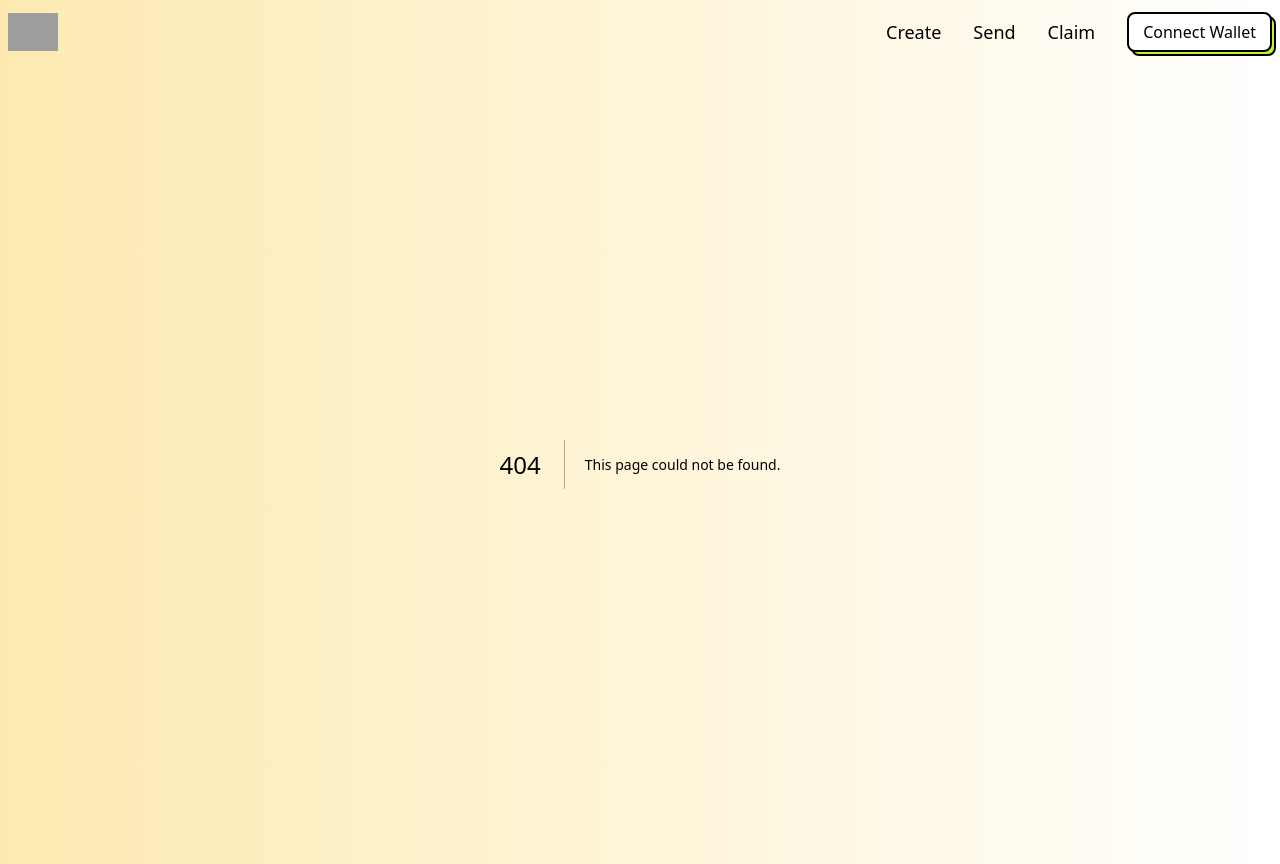
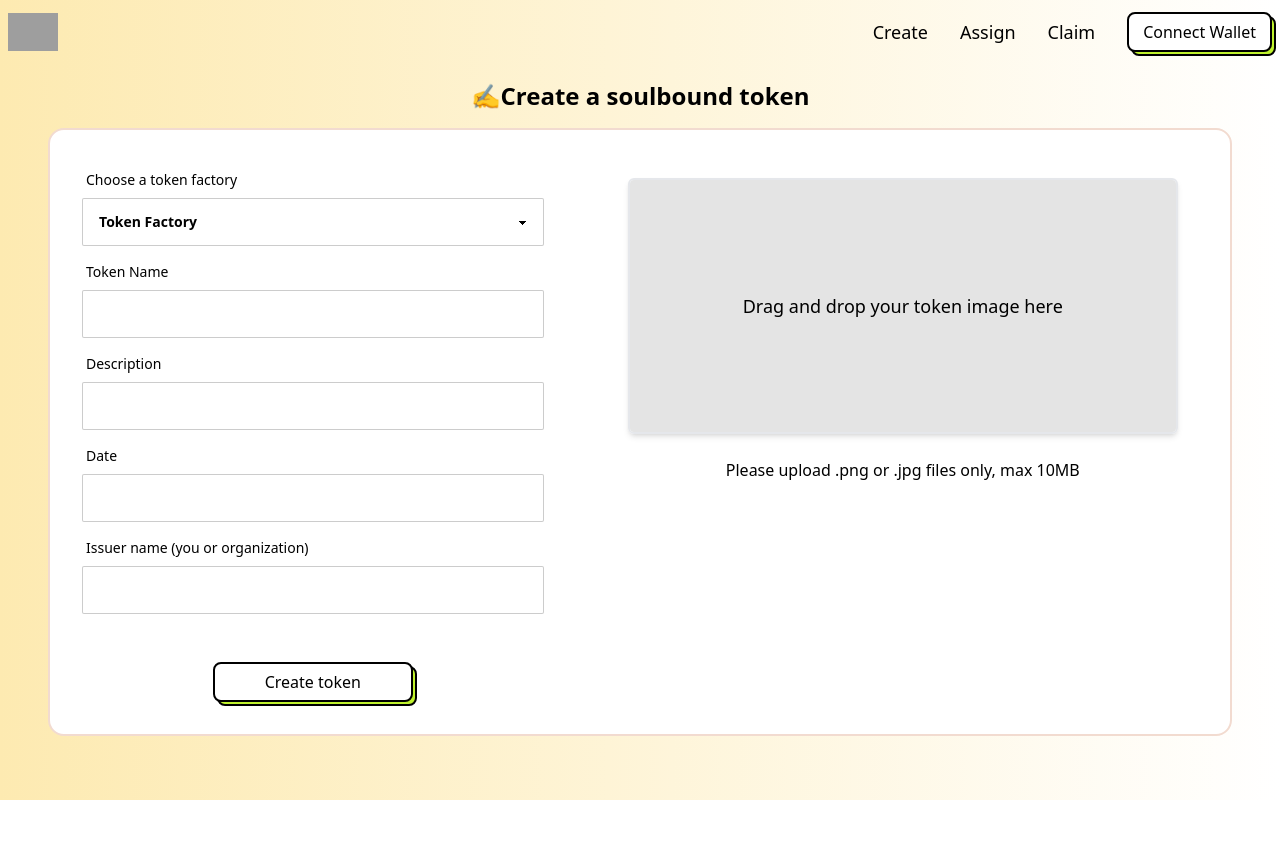
Before and after one commit to ChrisAbdo/HACKFEVM-FRONTEND, a Next.js app: page /create in a window 1280 px wide. Before the commit this address had no page. After the commit the page ends 800 px from the top, so only its background shows below. Built offline with nearby package versions, Linux system fonts and the light colour scheme; grey boxes are pictures that could not be loaded.

Commit message:
ADDED: create page and fixed other issues

```diff
--- a/components/LandingPage.jsx
+++ b/components/LandingPage.jsx
@@ -1,6 +1,14 @@
 import React from "react";
 import Image from "next/image";
 import Footer from "../components/Footer";
+import { Swiper, SwiperSlide } from "swiper/react";
+
+// Import Swiper styles
+import "swiper/css";
+import "swiper/css/free-mode";
+import "swiper/css/pagination";
+// import required modules
+import { FreeMode, Pagination } from "swiper";
 const LandingPage = () => {
   return (
     <div className="">
@@ -31,7 +39,15 @@ const LandingPage = () => {
         <h1 className="text-xl font-semibold text-black ml-8">
           Featured Credentials
         </h1>
+        <Swiper
+          slidesPerView={4.5}
+          spaceBetween={30}
+          freeMode={true}
+          modules={[FreeMode, Pagination]}
+          className="mySwiper"
+        >
           <div className="py-12 px-12 grid xs:grid-cols-1 md:grid-cols-2 lg:grid-cols-5 gap-4  bg-white border-t-[2px] border-b-[2px] border-[#f2dbd0]">
+            <SwiperSlide>
               <div className="col-span-1">
                 <div className="flex flex-col items-center">
                   <Image src="/loading.png" width={200} height={200} alt="yo" />
@@ -43,45 +59,61 @@ const LandingPage = () => {
                   </p>
                 </div>
               </div>
+            </SwiperSlide>
+            <SwiperSlide>
               <div className="col-span-1">
                 <div className="flex flex-col items-center">
                   <Image src="/loading.png" width={200} height={200} alt="yo" />
                   <h1 className="text-2xl font-bold text-black mt-4">
-                FVM Fellowship
+                    Dev Bootcamp
                   </h1>
                   <p className="text-center text-black mt-2 font-semibold">
-                Fellowship
+                    Completed
                   </p>
                 </div>
               </div>
+            </SwiperSlide>
+            <SwiperSlide>
               <div className="col-span-1">
                 <div className="flex flex-col items-center">
                   <Image src="/loading.png" width={200} height={200} alt="yo" />
-              <h1 className="text-2xl font-bold text-black mt-4">HackFEVM</h1>
+                  <h1 className="text-2xl font-bold text-black mt-4">
+                    Dev Bootcamp
+                  </h1>
                   <p className="text-center text-black mt-2 font-semibold">
-                Participant
+                    Completed
                   </p>
                 </div>
               </div>
+            </SwiperSlide>
+            <SwiperSlide>
               <div className="col-span-1">
                 <div className="flex flex-col items-center">
                   <Image src="/loading.png" width={200} height={200} alt="yo" />
-              <h1 className="text-2xl font-bold text-black mt-4">ETHNYC</h1>
+                  <h1 className="text-2xl font-bold text-black mt-4">
+                    Dev Bootcamp
+                  </h1>
                   <p className="text-center text-black mt-2 font-semibold">
-                Participant
+                    Completed
                   </p>
                 </div>
               </div>
+            </SwiperSlide>
+            <SwiperSlide>
               <div className="col-span-1">
                 <div className="flex flex-col items-center">
                   <Image src="/loading.png" width={200} height={200} alt="yo" />
-              <h1 className="text-2xl font-bold text-black mt-4">Devcon VI</h1>
+                  <h1 className="text-2xl font-bold text-black mt-4">
+                    Dev Bootcamp
+                  </h1>
                   <p className="text-center text-black mt-2 font-semibold">
-                Attendee
+                    Completed
                   </p>
                 </div>
               </div>
+            </SwiperSlide>
           </div>
+        </Swiper>
       </div>
       <div className="hero">
         <div className="hero-content text-center">
--- a/components/Navbar.jsx
+++ b/components/Navbar.jsx
@@ -92,17 +92,23 @@ const Navbar = () => {
           width={50}
           height={50}
           alt="yo"
+          onClick={() => {
+            window.location.href = "/";
+          }}
         />
       </div>
 
       <div className="navbar-end">
         <div className="flex space-x-8 mr-8 text-lg">
           <a
-            href="/"
+            href="/create"
+            id="create"
             className="hidden md:block relative before:content-[''] before:absolute before:block before:w-full before:h-[1px]
               before:bottom-0 before:left-0 before:bg-black
               before:hover:scale-x-100 before:scale-x-0 before:origin-top-left
-              before:transition before:ease-in-out before:duration-300"
+              before:transition before:ease-in-out before:duration-300
+
+                active:after:content-[''] active:after:absolute active:after:block active:after:w-full active:after:h-[1px]"
           >
             Create
           </a>
@@ -113,7 +119,7 @@ const Navbar = () => {
               before:hover:scale-x-100 before:scale-x-0 before:origin-top-left
               before:transition before:ease-in-out before:duration-300"
           >
-            Send
+            Assign
           </a>
           <a
             href="/"
--- a/package.json
+++ b/package.json
@@ -10,6 +10,7 @@
     "next": "latest",
     "react": "18.2.0",
     "react-dom": "18.2.0",
+    "swiper": "^8.4.4",
     "web3": "1.7.4"
   },
   "devDependencies": {
--- /dev/null
+++ b/pages/create.jsx
@@ -0,0 +1,203 @@
+import React, { useState } from "react";
+
+const create = () => {
+  const [files, setFile] = useState([]);
+  const [message, setMessage] = useState();
+  const handleFile = (e) => {
+    setMessage("");
+    let file = e.target.files;
+
+    for (let i = 0; i < file.length; i++) {
+      const fileType = file[i]["type"];
+      const validImageTypes = ["image/gif", "image/jpeg", "image/png"];
+      if (validImageTypes.includes(fileType)) {
+        setFile([...files, file[i]]);
+      } else {
+        setMessage("only images accepted");
+      }
+    }
+  };
+  const removeImage = (i) => {
+    setFile(files.filter((x) => x.name !== i));
+  };
+  return (
+    <div>
+      <div className="flex justify-center items-center mb-4">
+        <h1 className="text-2xl font-bold text-black mt-4">
+          ✍️Create a soulbound token
+        </h1>
+      </div>
+      <div className="card lg:card-side bg-white border-[2px] border-[#f2dbd0] ml-12 mr-12 rounded-2xl">
+        {/* give the whole card some spacing and padding */}
+        <div className="card-body">
+          <div className="form-control">
+            <label className="label">
+              <span className="label-text">Choose a token factory</span>
+            </label>
+            <select className="select select-bordered w-full">
+              <option disabled selected>
+                Token Factory
+              </option>
+              <option>Token Factory 1</option>
+              <option>Token Factory 2</option>
+              <option>Token Factory 3</option>
+              <option>Token Factory 4</option>
+              <option>Token Factory 5</option>
+              <option>Token Factory 6</option>
+            </select>
+          </div>
+          <div className="form-control">
+            <label className="label">
+              <span className="label-text">Token Name</span>
+            </label>
+            <input type="text" className="input input-bordered" />
+          </div>
+          <div className="form-control">
+            <label className="label">
+              <span className="label-text">Description</span>
+            </label>
+            <input type="text" className="input input-bordered" />
+          </div>
+          <div className="form-control">
+            <label className="label">
+              <span className="label-text">Date</span>
+            </label>
+            <input type="text" className="input input-bordered" />
+          </div>
+          <div className="form-control">
+            <label className="label">
+              <span className="label-text">
+                Issuer name (you or organization)
+              </span>
+            </label>
+            <input type="text" className="input input-bordered" />
+          </div>
+          <div className="form-control mt-6">
+            <a
+              href="#_"
+              className="relative inline-block px-4 py-2 font-medium group mt-4 w-[200px] mx-auto  text-center"
+            >
+              <span className="absolute rounded-lg inset-0 w-full h-full transition duration-200 ease-out transform translate-x-1 translate-y-1 bg-[#bff22d] border-[2px] border-black group-hover:-translate-x-0 group-hover:-translate-y-0"></span>
+              <span className="absolute rounded-lg inset-0 w-full h-full bg-white border-2 border-black group-hover:bg-[#bff22d]"></span>
+              <span className="relative text-black text-center">
+                Create token
+              </span>
+            </a>
+          </div>
+        </div>
+        <div className="card-body">
+          <div className="flex justify-center items-center bg-white px-2">
+            <div className="p-3 w-full rounded-md">
+              <span className="flex justify-center items-center bg-white text-[12px] mb-1 text-red-500">
+                {message}
+              </span>
+              <div className="h-64 w-full overflow-hidden relative shadow-md border-2 items-center rounded-md cursor-pointer">
+                <input
+                  type="file"
+                  onChange={handleFile}
+                  className="h-full w-full opacity-0 z-10 absolute"
+                  multiple="multiple"
+                  name="files[]"
+                />
+                <div className="h-full w-full bg-[#e4e4e4] absolute z-1 flex justify-center items-center top-0">
+                  <div className="flex flex-col">
+                    <i className="mdi mdi-folder-open text-[30px] text-black text-center"></i>
+                    <span className="text-lg">{`Drag and drop your token image here`}</span>
+                  </div>
+                </div>
+              </div>
+              <div className="flex flex-wrap justify-center items-center mt-2">
+                <h1 className="text-md text-black mt-4">
+                  Please upload .png or .jpg files only, max 10MB
+                </h1>
+              </div>
+              <div className="flex flex-wrap gap-2 mt-2">
+                {files.map((file, key) => {
+                  return (
+                    <div
+                      key={key}
+                      className="w-full h-16 flex items-center justify-between rounded p-3 bg-white"
+                    >
+                      <div className="flex flex-row items-center gap-2">
+                        <div className="h-12 w-12 ">
+                          <img
+                            className="w-full h-full rounded"
+                            src={URL.createObjectURL(file)}
+                          />
+                        </div>
+                        <span className="truncate w-44">{file.name}</span>
+                      </div>
+                      <div
+                        onClick={() => {
+                          removeImage(file.name);
+                        }}
+                        className="h-6 w-6 bg-red-400 flex items-center cursor-pointer justify-center rounded-sm"
+                      >
+                        <i className="mdi mdi-trash-can text-white text-[14px]"></i>
+                      </div>
+                    </div>
+                  );
+                })}
+              </div>
+            </div>
+          </div>
+        </div>
+      </div>
+    </div>
+  );
+};
+
+export default create;
+
+{
+  /* <div className="flex justify-center items-center bg-white px-2">
+<div className="p-3 md:w-1/2 w-[360px] rounded-md">
+  <span className="flex justify-center items-center bg-white text-[12px] mb-1 text-red-500">
+    {message}
+  </span>
+  <div className="h-32 w-full overflow-hidden relative shadow-md border-2 items-center rounded-md cursor-pointer   border-gray-400 border-dotted">
+    <input
+      type="file"
+      onChange={handleFile}
+      className="h-full w-full opacity-0 z-10 absolute"
+      multiple="multiple"
+      name="files[]"
+    />
+    <div className="h-full w-full bg-gray-200 absolute z-1 flex justify-center items-center top-0">
+      <div className="flex flex-col">
+        <i className="mdi mdi-folder-open text-[30px] text-gray-400 text-center"></i>
+        <span className="text-[12px]">{`Drag and Drop a file`}</span>
+      </div>
+    </div>
+  </div>
+  <div className="flex flex-wrap gap-2 mt-2">
+    {files.map((file, key) => {
+      return (
+        <div
+          key={key}
+          className="w-full h-16 flex items-center justify-between rounded p-3 bg-white"
+        >
+          <div className="flex flex-row items-center gap-2">
+            <div className="h-12 w-12 ">
+              <img
+                className="w-full h-full rounded"
+                src={URL.createObjectURL(file)}
+              />
+            </div>
+            <span className="truncate w-44">{file.name}</span>
+          </div>
+          <div
+            onClick={() => {
+              removeImage(file.name);
+            }}
+            className="h-6 w-6 bg-red-400 flex items-center cursor-pointer justify-center rounded-sm"
+          >
+            <i className="mdi mdi-trash-can text-white text-[14px]"></i>
+          </div>
+        </div>
+      );
+    })}
+  </div>
+</div>
+</div> */
+}
```
Also changed, not shown: 1 other file (tests, documents, lock files or other folders). Lines whose indentation alone changed are shown as unchanged.
